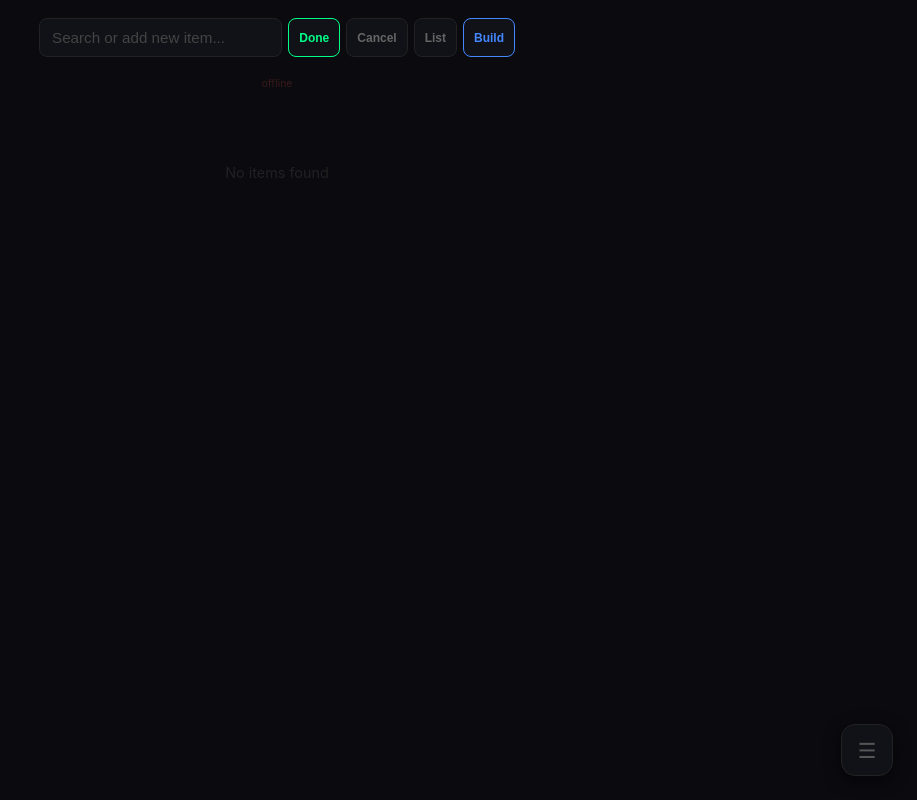
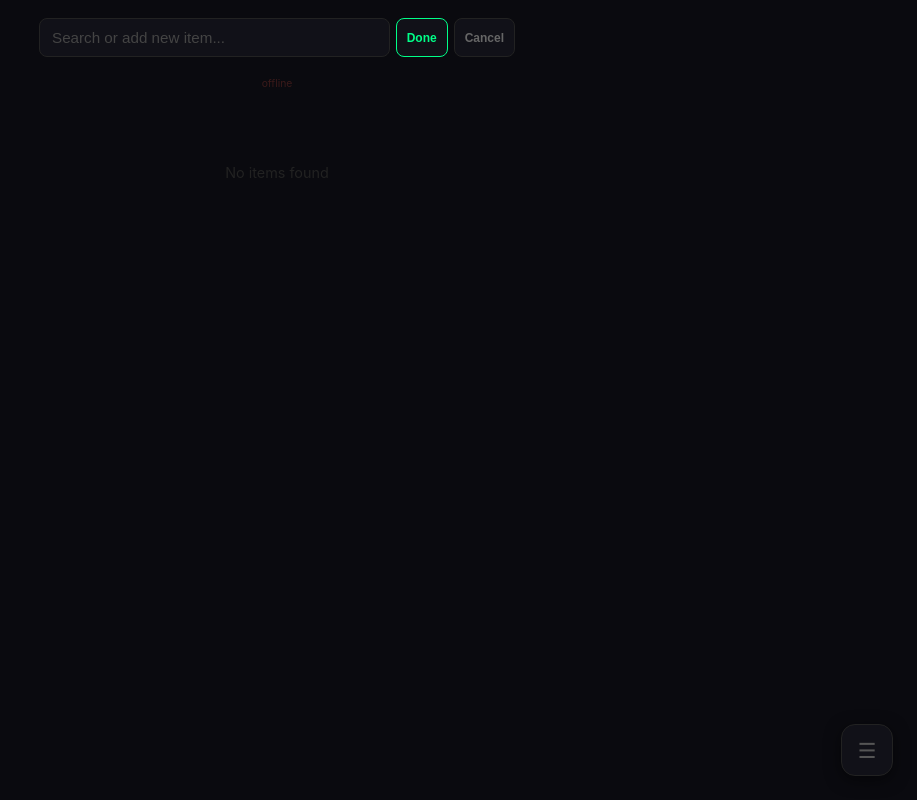
Before and after one commit to juanlurie/simple-shopping, a website: page index.html in a window 1280 px wide. Both pictures are taken after a click on the button "Build". Shown: the whole page, without its empty margins (363-1280 px from the left). Drawn offline with Linux system fonts and the light colour scheme.

Commit message:
Hide List/Build toggle buttons in build mode

```diff
--- a/index.html
+++ b/index.html
@@ -404,28 +404,35 @@ function cur() { return lists[curKey] || { name: 'Unknown', items: [] }; }
 
 function setMode(m) {
   mode = m;
-  document.getElementById('modeListBtn').className = m === 'list' ? 'active' : '';
-  document.getElementById('modeBuildBtn').className = m === 'build' ? 'active' : '';
+  const modeListBtn = document.getElementById('modeListBtn');
+  const modeBuildBtn = document.getElementById('modeBuildBtn');
+  const cancelBtn = document.getElementById('cancelBtn');
+  const actionBtn = document.getElementById('actionBtn');
   const inp = document.getElementById('addInput');
-  const actionBtn = document.getElementById('actionBtn');
-  const cancelBtn = document.getElementById('cancelBtn');
+
   if (m === 'build') {
-    inp.placeholder = 'Search or add new item...';
+    modeListBtn.style.display = 'none';
+    modeBuildBtn.style.display = 'none';
+    cancelBtn.style.display = '';
     actionBtn.textContent = 'Done';
     actionBtn.className = 'commit';
     actionBtn.onclick = buildCommit;
-    cancelBtn.style.display = '';
+    inp.placeholder = 'Search or add new item...';
     buildQuantities = {};
     const curItems = cur().items;
     for (const item of curItems) {
       buildQuantities[item.name.toLowerCase()] = item.qty || 1;
     }
   } else {
-    inp.placeholder = 'Add item...';
+    modeListBtn.style.display = '';
+    modeBuildBtn.style.display = '';
+    modeListBtn.className = 'active';
+    modeBuildBtn.className = '';
+    cancelBtn.style.display = 'none';
     actionBtn.textContent = 'Add';
     actionBtn.className = '';
     actionBtn.onclick = addItem;
-    cancelBtn.style.display = 'none';
+    inp.placeholder = 'Add item...';
   }
   inp.value = '';
   render();
```
